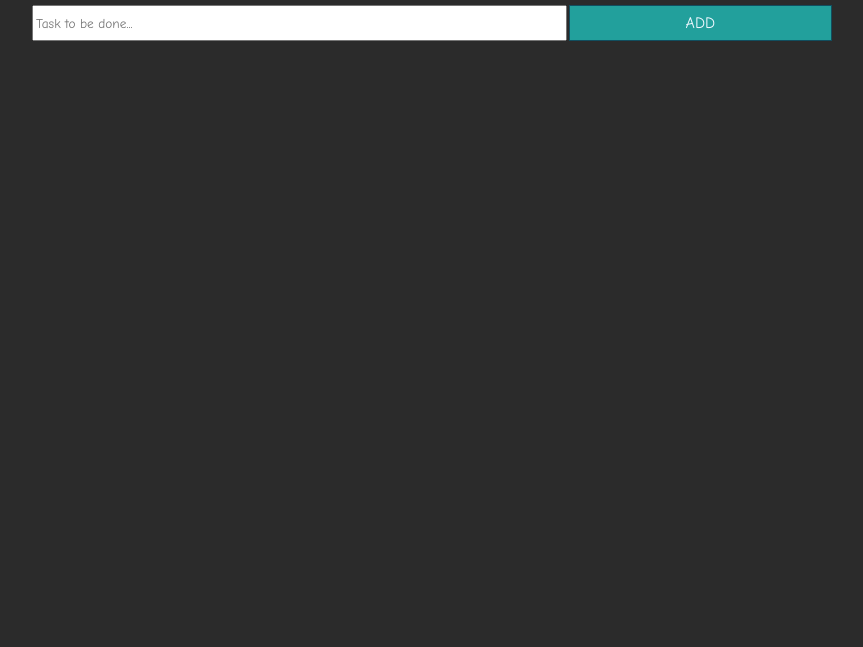
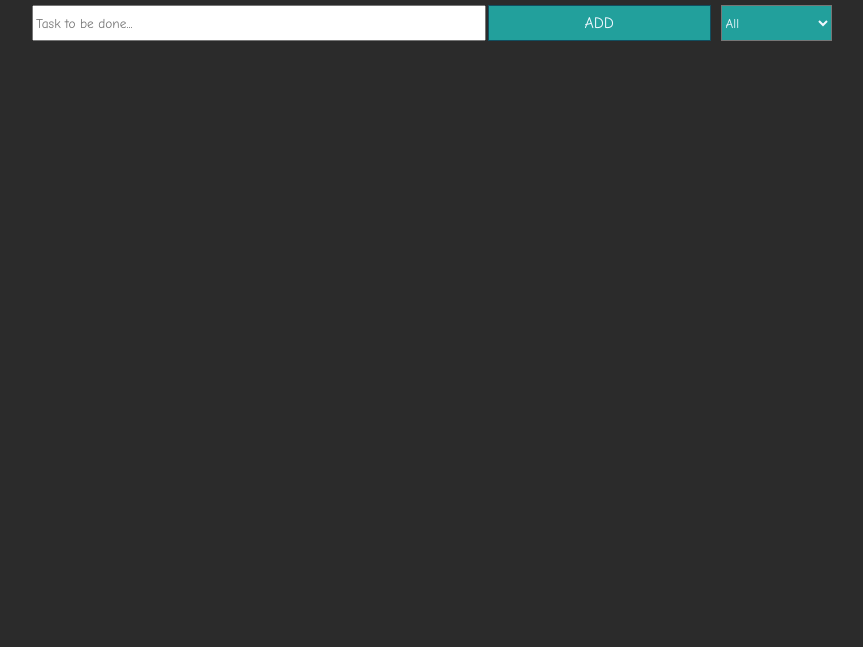
Before and after one commit to Lexandrina90/todo, a plain HTML site: page index.html in a window 1280 px wide. Shown: the part 153-800 px from the top of the page, without its empty margins (208-1071 px from the left). Drawn offline with Linux system fonts and the light colour scheme.

Commit message:
select html/css done

```diff
--- a/css/style.css
+++ b/css/style.css
@@ -21,7 +21,7 @@ h1 {
 }
 .todo-form {
   display: inline-grid;
-  grid-template-columns: 2fr 1fr;
+  grid-template-columns: 2fr 1fr 0.5fr;
   grid-column-gap: 10px;
   width: 800px;
   font-family: inherit;
@@ -47,6 +47,62 @@ h1 {
   font-family: inherit;
 }
 
+/* dropdown-filter */
+
+.drop {
+  width: 100%;
+  height: 36px;
+  background-color: rgb(34, 160, 156);
+  color: aliceblue;
+  font-family: inherit;
+}
+
+
+/*
+.filter-dropdown {
+  position: relative;
+  display: inline-block;
+}
+
+.drop-btn button {
+  width: 100%;
+  height: 36px;
+  border: 1px solid rgb(17, 78, 95);
+  background-color: rgb(34, 160, 156);
+  text-transform: uppercase;
+  font-size: 16px;
+  color: aliceblue;
+  font-family: inherit;
+}
+.drop-btn button:hover,
+.drop-btn button:focus {
+  background-color: rgb(23, 123, 118);
+  font-family: inherit;
+}
+.drop-content {
+  display: none;
+  position: absolute;
+  width: 100%;
+  left:0;
+  top: 0;
+  z-index: 1;
+  background-color: rgb(34, 160, 156);
+}
+.drop-content div {
+  padding: 12px 16px;
+  text-decoration: none;
+  display: block;
+}
+.drop-content div:hover{
+  background-color: rgb(23, 123, 118);
+  text-decoration: underline;
+}
+
+.show {
+  display: block;
+} */
+
+/* List to do */
 .todo-list {
   display: flex;
   gap: 10px;
@@ -62,9 +118,8 @@ input:checked ~ span {
   opacity: 0.5;
 }
 
-
-
-.list-btn .edit-btn, .delete-btn{
+.list-btn .edit-btn,
+.delete-btn {
   font-family: inherit;
   width: 50px;
   background-color: rgb(135, 88, 165);
@@ -72,7 +127,7 @@ input:checked ~ span {
   border: 2px solid rgb(66, 177, 210);
   border-radius: 5px;
 }
-span{
+span {
   font-family: inherit;
   padding-left: 5px;
 }
--- a/index.html
+++ b/index.html
@@ -16,9 +16,27 @@
       <div class="form-wrapper">
         <button type="submit">Add</button>
       </div>
+      <div class="filter-dropdown">
+        <select class="drop">
+          <option value="all" class="all">All</option>
+          <option value="active" class="active">Active </option>
+          <option value="done" class="done">Done</option>
+        </select>
+      </div>
     </form>
     <ul class="todo-list"></ul>
   </div>
   <script src="./js/script.js"></script>
 </body>
 </html>
+
+
+
+
+ <!-- <button type="button" class="drop-btn">
+          <div class="drop-content">
+            <div class="all">All tasks</div>
+            <div class="active">Active tasks</div>
+            <div class="done">Done tasks</div>
+          </div>
+        </button> -->
--- a/js/script.js
+++ b/js/script.js
@@ -91,4 +91,12 @@ todoForm.addEventListener("submit", function (event) {
   input.focus();
 })
 
+const dropBtn = document.querySelector('.drop-btn');
+dropBtn.addEventListener('click', () => {
+  document.querySelector('.drop-content').classList.toggle('show');
+
+});
+
+
+
 displayTasks();
```
